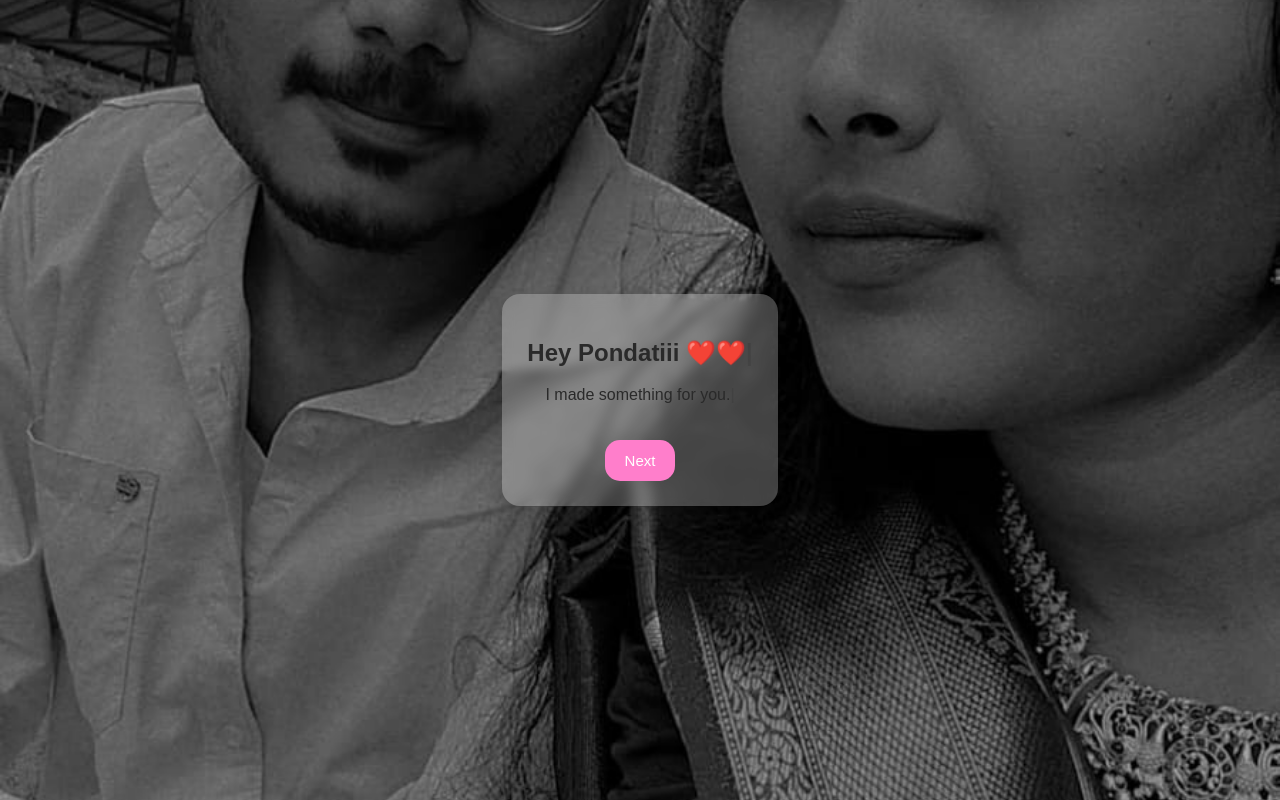
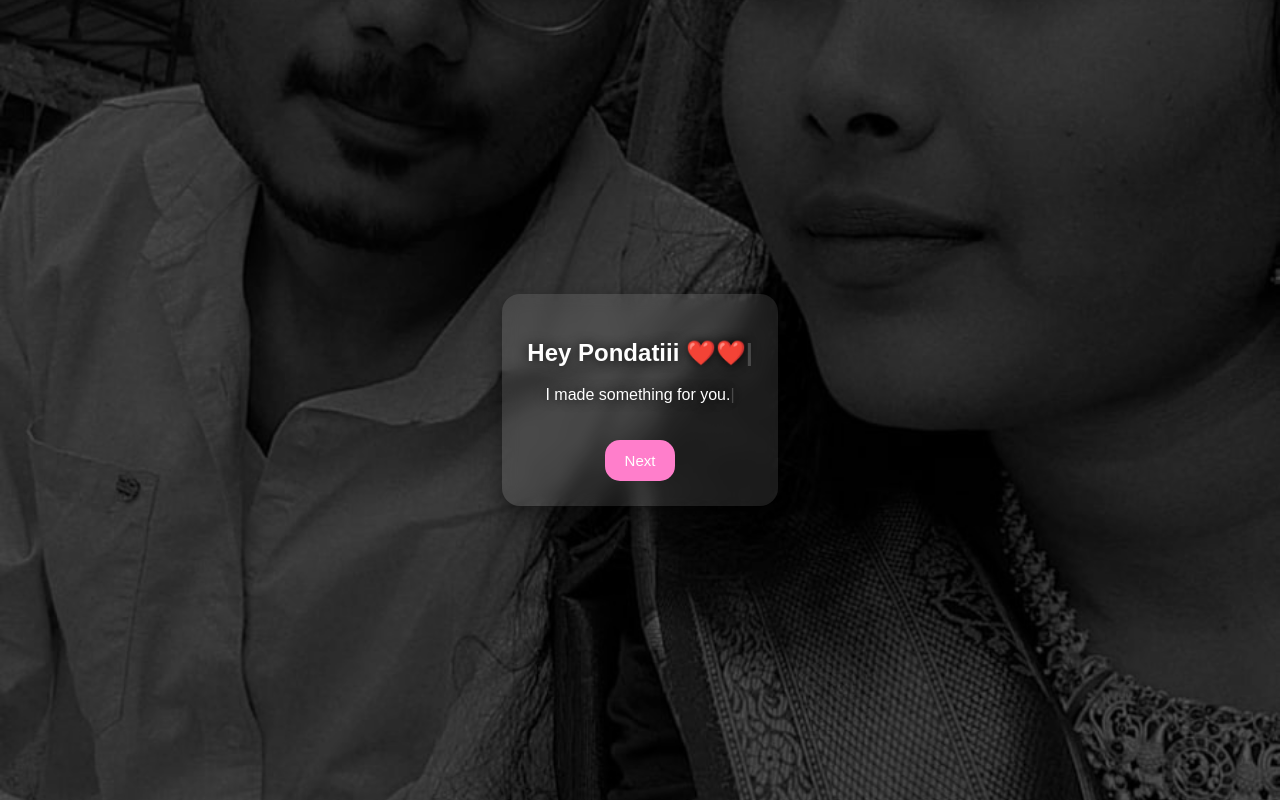
Before and after one commit to shakeel946/mine, a plain HTML site: page index.html in a window 1280 px wide. Drawn offline with Linux system fonts and the light colour scheme.

Commit message:
Add files via upload

```diff
--- a/index.html
+++ b/index.html
@@ -38,21 +38,37 @@
         z-index: 2;
     }
 
+    /* Background images */
     #screen1 { background-image: url('bg1.jpg'); }
     #screen2 { background-image: url('bg2.jpg'); }
     #screen3 { background-image: url('bg3.jpg'); }
     #screen4 { background-image: url('bg4.jpg'); }
     #screen5 { background-image: url('bg5.jpg'); }
 
+    /* Dark overlay (Option 1) */
+    .screen::before {
+        content: "";
+        position: absolute;
+        top: 0;
+        left: 0;
+        width: 100%;
+        height: 100%;
+        background: rgba(0,0,0,0.45); /* darkness */
+        z-index: 1;
+    }
+
     .container {
         max-width: 85%;
-        background: rgba(255, 255, 255, 0.25);
-        backdrop-filter: blur(6px);
+        background: rgba(255, 255, 255, 0.1);
+        backdrop-filter: blur(8px);
         padding: 25px;
         border-radius: 18px;
-        color: #2a2a2a;
+        color: #ffffff;
         text-align: center;
-        box-shadow: 0 10px 25px rgba(0,0,0,0.18);
+        box-shadow: 0 10px 25px rgba(0,0,0,0.5);
+        position: relative;
+        z-index: 2;
+        text-shadow: 0px 0px 12px rgba(0,0,0,0.9);
     }
 
     .btn {
@@ -65,6 +81,8 @@
         font-size: 15px;
         cursor: pointer;
         transition: 0.3s;
+        position: relative;
+        z-index: 2;
     }
 
     .btn:hover { background: #ff5fbf; }
```
